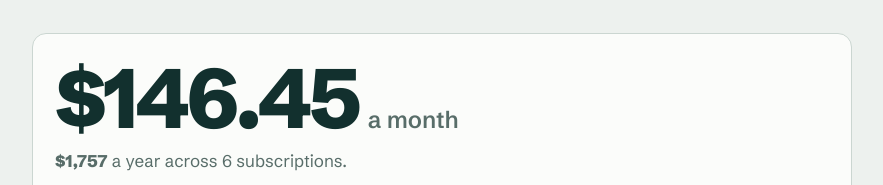
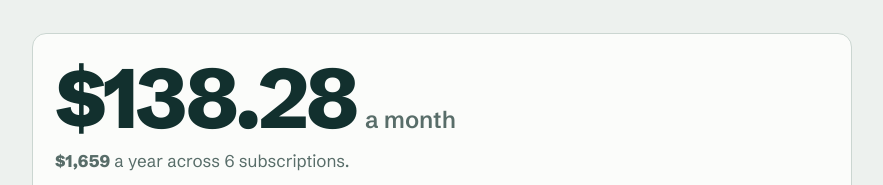
Before and after one commit to hoomanxo/subtract, a plain HTML site: page index.html in a window 1280 px wide. Shown: the part 442-627 px from the top of the page, without its empty margins (198-1081 px from the left). Drawn offline with Linux system fonts and the light colour scheme.

Commit message:
Match example data to landing page

```diff
--- a/index.html
+++ b/index.html
@@ -65,8 +65,8 @@ footer{padding:28px 0 48px;color:var(--muted);font-size:14px;border-top:1px soli
     </div>
 
     <div class="preview" aria-label="Example of the dashboard">
-      <div class="n">$146.45<small>a month</small></div>
-      <p><b>$1,757</b> a year across 6 subscriptions.</p>
+      <div class="n">$138.28<small>a month</small></div>
+      <p><b>$1,659</b> a year across 6 subscriptions.</p>
       <div class="row"><span>Netflix</span><span>$15.49 <span class="badge">Renews in 3 days</span></span></div>
       <div class="row"><span>Gym</span><span>$39.99 <span class="badge">Renews in 6 days</span></span></div>
       <div class="row"><span>Spotify</span><span>$11.99</span></div>
```
Also changed, not shown: app.html (+1 -1 lines).
